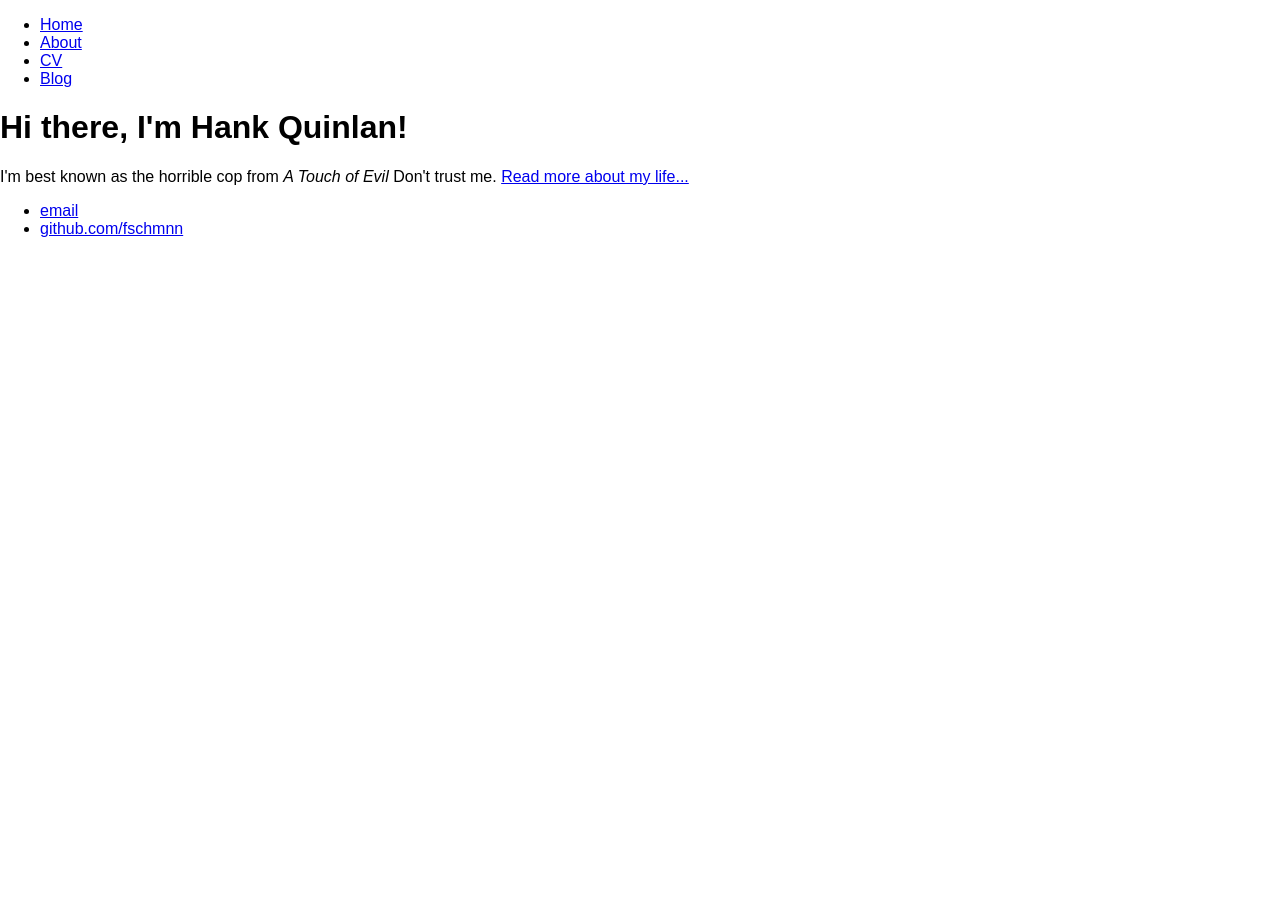
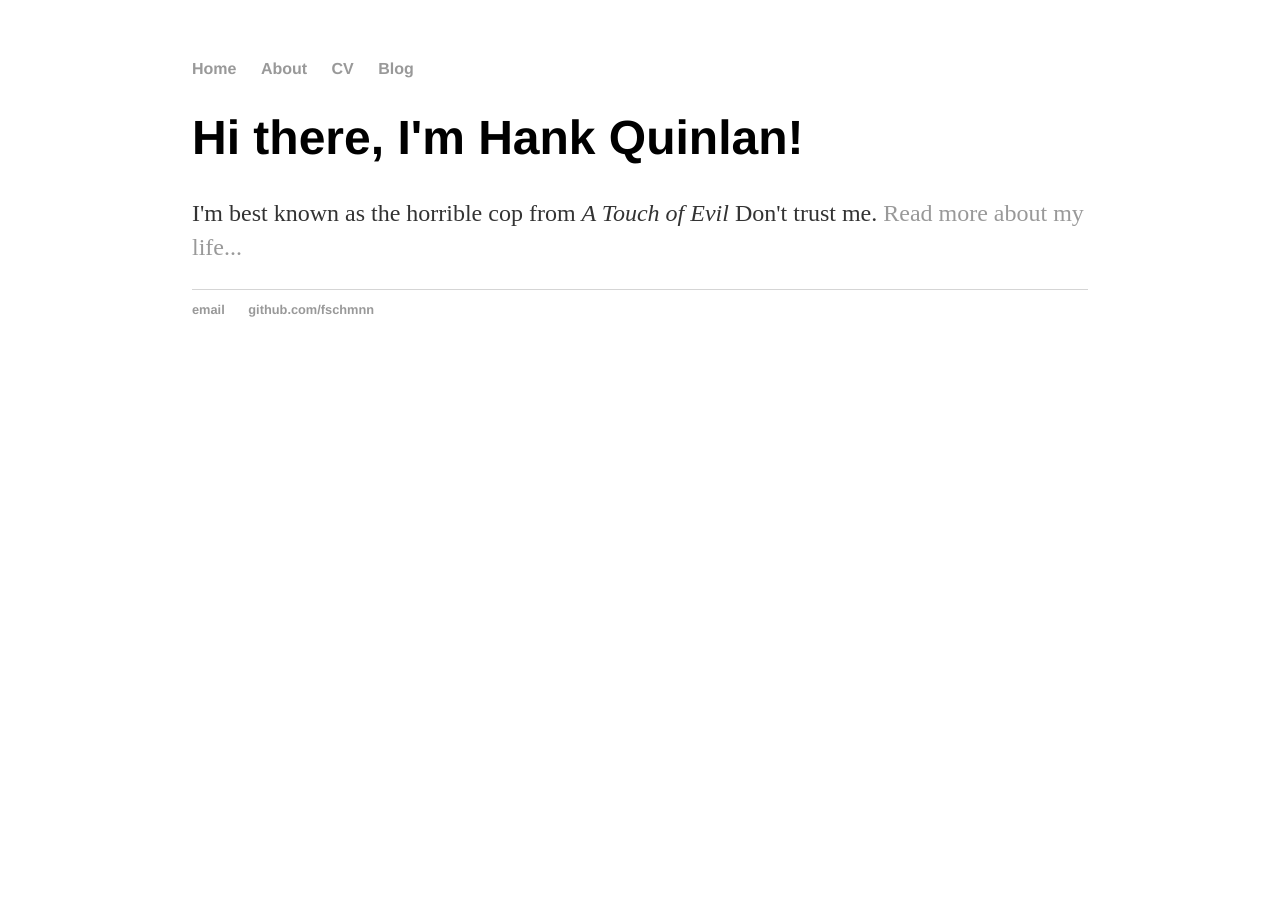
Before and after one commit to fschmnn/fschmnn.github.io, a Jekyll site: the page built from index.html, in a window 1280 px wide. Built offline with Jekyll 4.4.1, drawn with Linux system fonts in a browser that asks for light colours.

Commit message:
2020.04.25 - updated main.css

```diff
--- a/css/main.css
+++ b/css/main.css
@@ -1,7 +1,46 @@
-body, html {
-  height: 100%;
-  margin: 0;
-  font-family: Arial, Helvetica, sans-serif;
+
+body {
+  margin: 60px auto;
+  width: 70%;
+}
+nav ul, footer ul {
+  font-family:'Helvetica', 'Arial', 'Sans-Serif';
+  padding: 0px;
+  list-style: none;
+  font-weight: bold;
+}
+nav ul li, footer ul li {
+  display: inline;
+  margin-right: 20px;
+}
+a {
+  text-decoration: none;
+  color: #999;
+}
+a:hover {
+  text-decoration: underline;
+}
+h1 {
+  font-size: 3em;
+  font-family:'Helvetica', 'Arial', 'Sans-Serif';
+}
+p {
+  font-size: 1.5em;
+  line-height: 1.4em;
+  color: #333;
+}
+footer {
+  border-top: 1px solid #d5d5d5;
+  font-size: .8em;
+}
+
+ul.posts {
+  margin: 20px auto 40px;
+  font-size: 1.5em;
+}
+
+ul.posts li {
+  list-style: none;
 }
 
 .hero-image {
```
